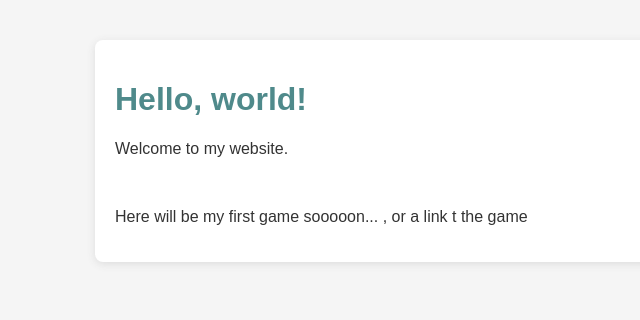
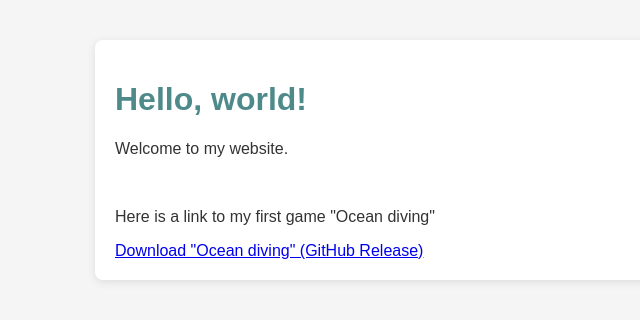
Before and after one commit to KarmesinPilz/Games, a plain HTML site: page index.html in a window 1280 px wide. Shown: the whole page, without its empty margins (225-865 px from the left). Drawn offline with Linux system fonts and the light colour scheme.

Commit message:
Update index.html
added the lnk z Ocean diveing

```diff
--- a/index.html
+++ b/index.html
@@ -16,7 +16,9 @@
     <h1>Hello, world!</h1>
     <p>Welcome to my website.</p>
     <br>
-    <p>Here will be my first game sooooon...   , or a link t the game</p>
+    <p>Here is a link to my first game "Ocean diving"</p>
+    <a href="https://github.com/KarmesinPilz/Games/releases/tag/V0.9" target="_blank" rel="noopener"> Download "Ocean diving" (GitHub Release) </a>
+
   </div>
 </body>
 </html>
```
